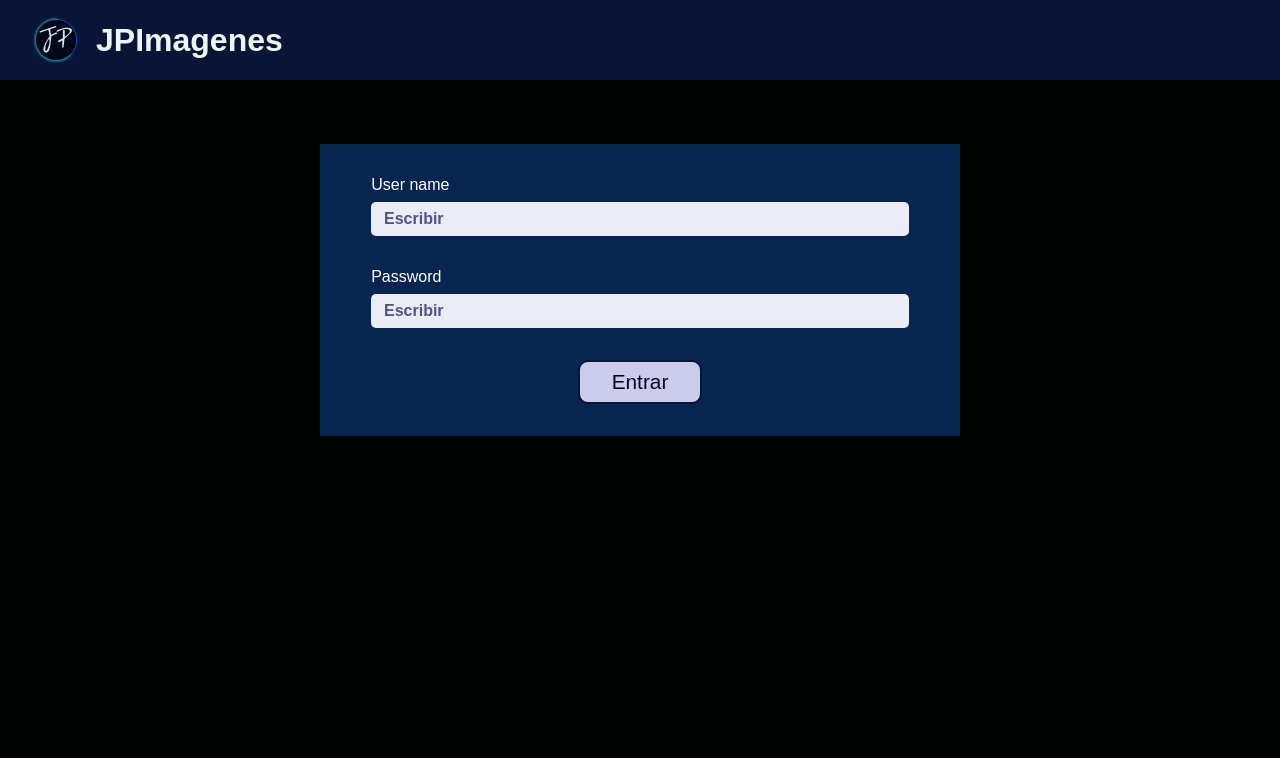
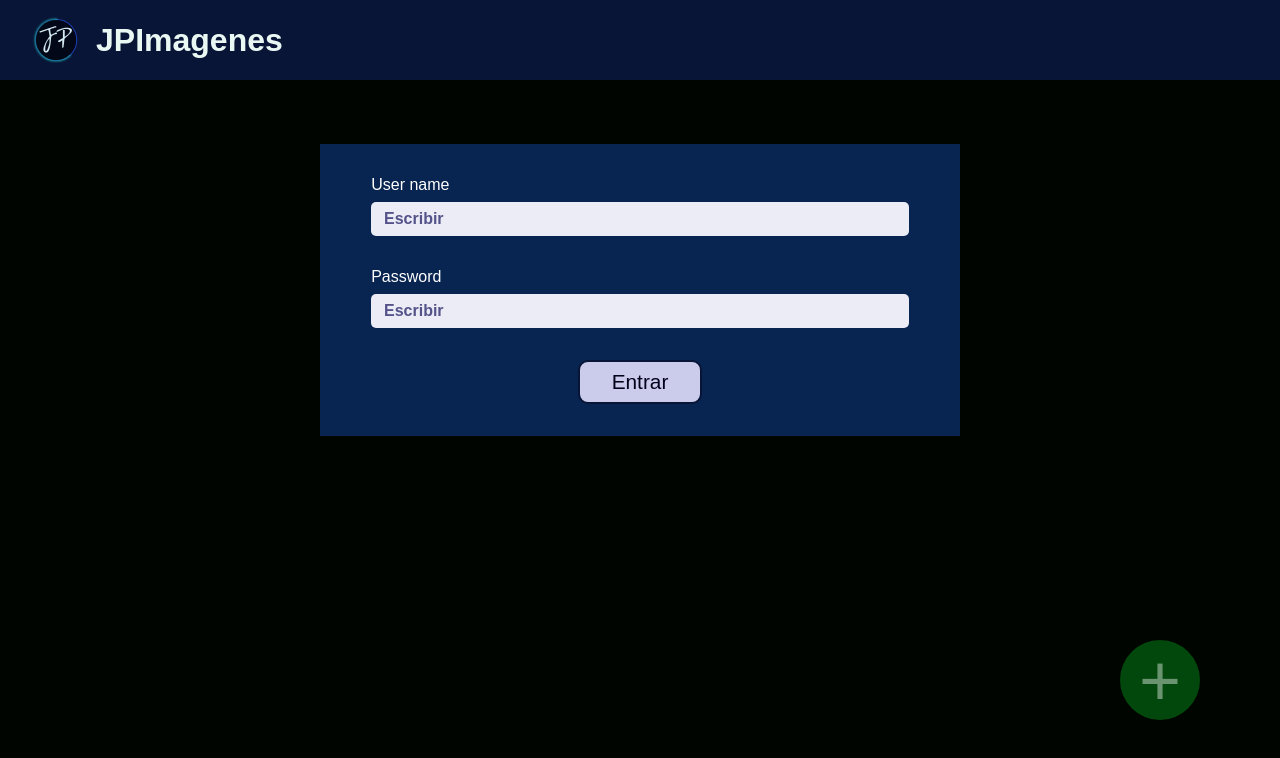
Before and after one commit to PabloSan1997/RedImageSocial, a React (Vite) app in the folder page/: page /#/login in a window 1280 px wide. Shown: the top 758 px of the page. Built offline with nearby package versions, Linux system fonts and the light colour scheme; no server answers.

Commit message:
Se agrego el boton para activar el formulario para agregar una nueva imagen

```diff
--- /dev/null
+++ b/page/src/Components/BotonAgregar.tsx
@@ -0,0 +1,7 @@
+import '../estilos/botonAgregar.scss'
+
+export function BotonAgregar(){
+    return(
+        <p className="boton-agregar">+</p>
+    );
+}
--- a/page/src/Context.tsx
+++ b/page/src/Context.tsx
@@ -2,7 +2,7 @@
 import React from "react";
 import { readImagene } from "./apis/imagenesApi";
 import { loginRequest, readUsuarioToken } from "./apis/usuarioApi";
-import {useCookies} from 'react-cookie';
+import { useCookies } from 'react-cookie';
 
 const Contexto = React.createContext({});
 
@@ -19,6 +19,7 @@ export function ProvedorContexto({ children }: Children) {
     const [mostrarMensaje, setMostrarMensaje] = React.useState(false);
     const [cookie, setCookie, removeCookie] = useCookies(['miToken']);
     const [nombre, setNombre] = React.useState('');
+    const [mostrarAgregarImagen, setMostrarAgregarImagen] = React.useState(false);
 
     React.useEffect(() => {
         if (permiso) {
@@ -35,19 +36,19 @@ export function ProvedorContexto({ children }: Children) {
 
     }, [permiso]);
 
-    React.useEffect(()=>{
+    React.useEffect(() => {
         readUsuarioToken(cookie.miToken)
-        .then(data=>{
-            setPermiso(data.permiso);
-            setNombre(data.name);
-        });
-    },[cookie.miToken]);
+            .then(data => {
+                setPermiso(data.permiso);
+                setNombre(data.name);
+            });
+    }, [cookie.miToken]);
 
     React.useEffect(() => {
         loginRequest(login)
             .then(data => {
                 setPermiso(data.permiso);
-                setCookie('miToken', data.token, {maxAge:10000});
+                setCookie('miToken', data.token, { maxAge: 10000 });
             })
             .catch(error => {
                 if (mostrarMensaje) {
@@ -61,7 +62,7 @@ export function ProvedorContexto({ children }: Children) {
         setActualizarLogin(!acutalizarLogin);
         setMostrarMensaje(true);
     }
-    const cerrarSecion = () =>{
+    const cerrarSecion = () => {
         removeCookie('miToken');
         setPermiso(false);
         setLogin(initialStateLogin);
@@ -73,8 +74,10 @@ export function ProvedorContexto({ children }: Children) {
             imagenes,
             loggear,
             cerrarSecion,
-            token:cookie.miToken,
+            token: cookie.miToken,
             nombre,
+            mostrarAgregarImagen,
+            setMostrarAgregarImagen
         }}>
             {children}
         </Contexto.Provider>
--- a/page/src/Layouts/User.tsx
+++ b/page/src/Layouts/User.tsx
@@ -1,3 +1,4 @@
+/* eslint-disable react-hooks/exhaustive-deps */
 import React from "react";
 import { Navigate, useParams } from 'react-router-dom';
 import { UseContexto } from "../Context";
@@ -37,7 +38,9 @@ export function User() {
   if (usuario.name)
     return (
       <>
-        <img src={usuario.url_perfil} alt="" className="foto-perfil-main"/>
+        <div className="efecto-imagen">
+          <img src={usuario.url_perfil} alt="" className="foto-perfil-main" />
+        </div>
         <h2 className="nombre-perfil">{usuario.name}</h2>
         <div className="area-imagenes">
           {usuario.imagenes.map(p => (
--- a/page/src/Rutas.tsx
+++ b/page/src/Rutas.tsx
@@ -5,6 +5,7 @@ import { Home } from './Layouts/Home';
 import { User } from './Layouts/User';
 import { Imagen } from './Layouts/Imagen';
 import { Header } from './Components/Header';
+import { BotonAgregar } from './Components/BotonAgregar';
 
 // eslint-disable-next-line react-refresh/only-export-components
 export const rutas = {
@@ -47,6 +48,7 @@ export function RutasProvedor() {
         <HashRouter>
             <Header />
             <Rutas />
+            <BotonAgregar/>
         </HashRouter>
     );
 }
--- /dev/null
+++ b/page/src/estilos/botonAgregar.scss
@@ -0,0 +1,27 @@
+@import 'colores.scss';
+
+.boton-agregar {
+    width: 5rem;
+    height: 5rem;
+    background: rgba(10, 243, 49, 0.281);
+    color: rgba(255, 255, 255, 0.411);
+    display: flex;
+    font-size: 3rem;
+    align-items: center;
+    justify-content: center;
+    font-size: 4.5rem;
+    border-radius: 100%;
+    position: fixed;
+    z-index: 1;
+    top: auto;
+    bottom: 5rem;
+    right: 5rem;
+    cursor: pointer;
+    user-select: none;
+    transition: all 0.5s ease;
+    &:hover {
+        background: rgba(10, 243, 49, 0.877);
+        color: rgba(255, 255, 255, 0.945);
+        transform: rotate(90deg);
+    }
+}
--- a/page/src/estilos/contenedorHome.scss
+++ b/page/src/estilos/contenedorHome.scss
@@ -18,6 +18,11 @@
                 height: fit-content;
                 margin-left: 1rem;
                 font-size: 1.5rem;
+                cursor: pointer;
+                user-select: none;
+                &:hover{
+                    text-decoration: underline;
+                }
             }
 
             .area_foto {
@@ -28,8 +33,9 @@
                 border-radius: 100%;
 
                 .foto-perfil {
-                    width: 150%;
+                    width: 100%;
                     height: 100%;
+                    cursor: pointer;
                 }
             }
         }
--- a/page/src/estilos/user.scss
+++ b/page/src/estilos/user.scss
@@ -1,11 +1,36 @@
 @import 'colores.scss';
 
 .foto-perfil-main{
+    width: 100%;
+    height: 100%;
+    animation: girarLado 5s linear infinite;
+}
+.efecto-imagen{
+    width: fit-content;
     width: 10rem;
     height: 10rem;
     margin:3rem auto 1rem auto;
-    display: flex;
+    border: 4px solid ;
+    border-left-color:rgb(34, 26, 141) ;
+
     border-radius: 100%;
+    overflow: hidden;
+    animation: girar 5s linear infinite;
+    position: relative;
+}
+@keyframes girar {
+    from{
+        transform: rotate(0deg);
+    }to{
+        transform: rotate(360deg);
+    }
+}
+@keyframes girarLado {
+    from{
+        transform: rotate(0deg);
+    }to{
+        transform: rotate(-360deg);
+    }
 }
 .nombre-perfil{
     color: $fondeLetra;
--- a/page/src/vite-env.d.ts
+++ b/page/src/vite-env.d.ts
@@ -64,5 +64,7 @@ interface Contexto {
     loggear(log:Login):void,
     cerrarSecion():void,
     token:string,
-    nombre:string
+    nombre:string,
+    mostrarAgregarImagen:boolean,
+    setMostrarAgregarImagen(a:boolean):void
 }
```
